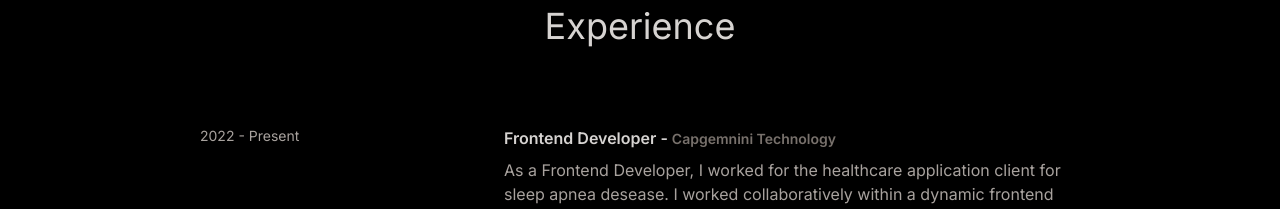
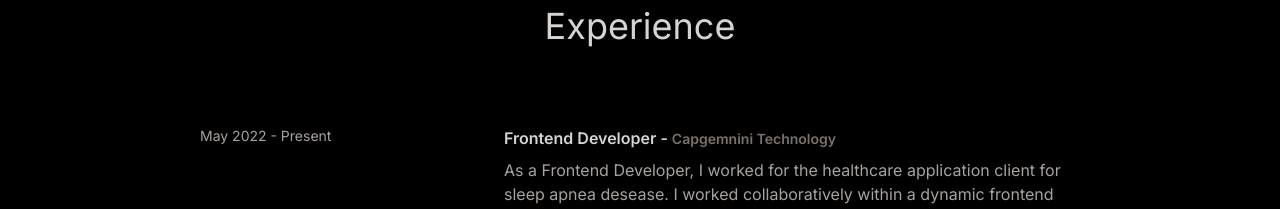
Before and after one commit to RushiDD/my-portfolio, a React (Vite) app: page / in a window 1280 px wide. Shown: the part 2480-2689 px from the top of the page. Built offline with nearby package versions, Linux system fonts and the light colour scheme.

Commit message:
Minor change

```diff
--- a/src/constants/index.js
+++ b/src/constants/index.js
@@ -7,7 +7,7 @@ export const HERO_CONTENT = `I’m a dedicated Frontend Developer with more than
 
 export const EXPERIENCES = [
   {
-    year: "2022 - Present",
+    year: "May 2022 - Present",
     role: "Frontend Developer",
     company: "Capgemnini Technology",
     description: `As a Frontend Developer, I worked for the healthcare application client for sleep apnea desease. I worked collaboratively within a dynamic frontend team to design, build, and maintain responsive user interfaces using React.js, Redux, and other modern web technologies. I closely collaborate with UI/UX designers and backend engineers to ensure seamless integration and deliver intuitive, user-friendly applications. Additionally, I contribute to enhancing code quality by improving test coverage for critical components and custom hooks, ensuring reliability and maintainability across the codebase..`,
```
